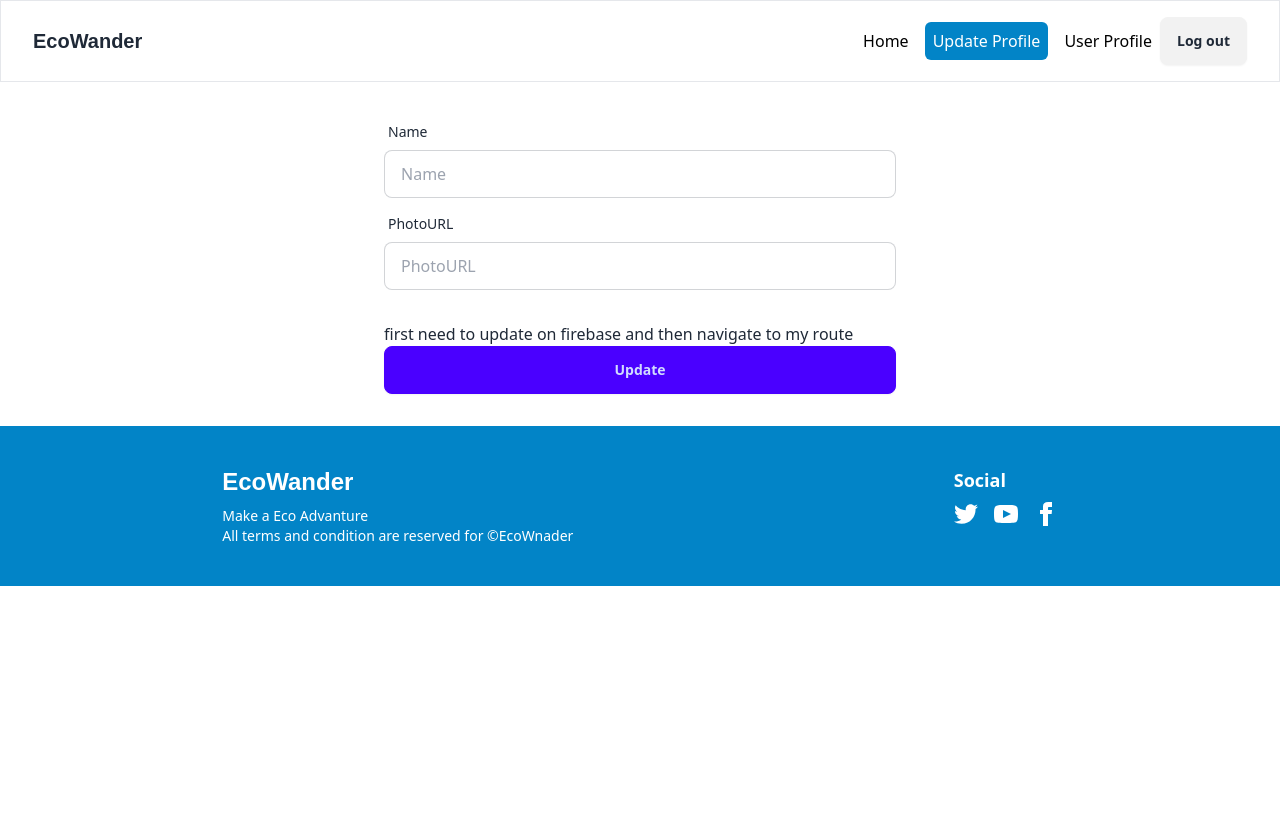
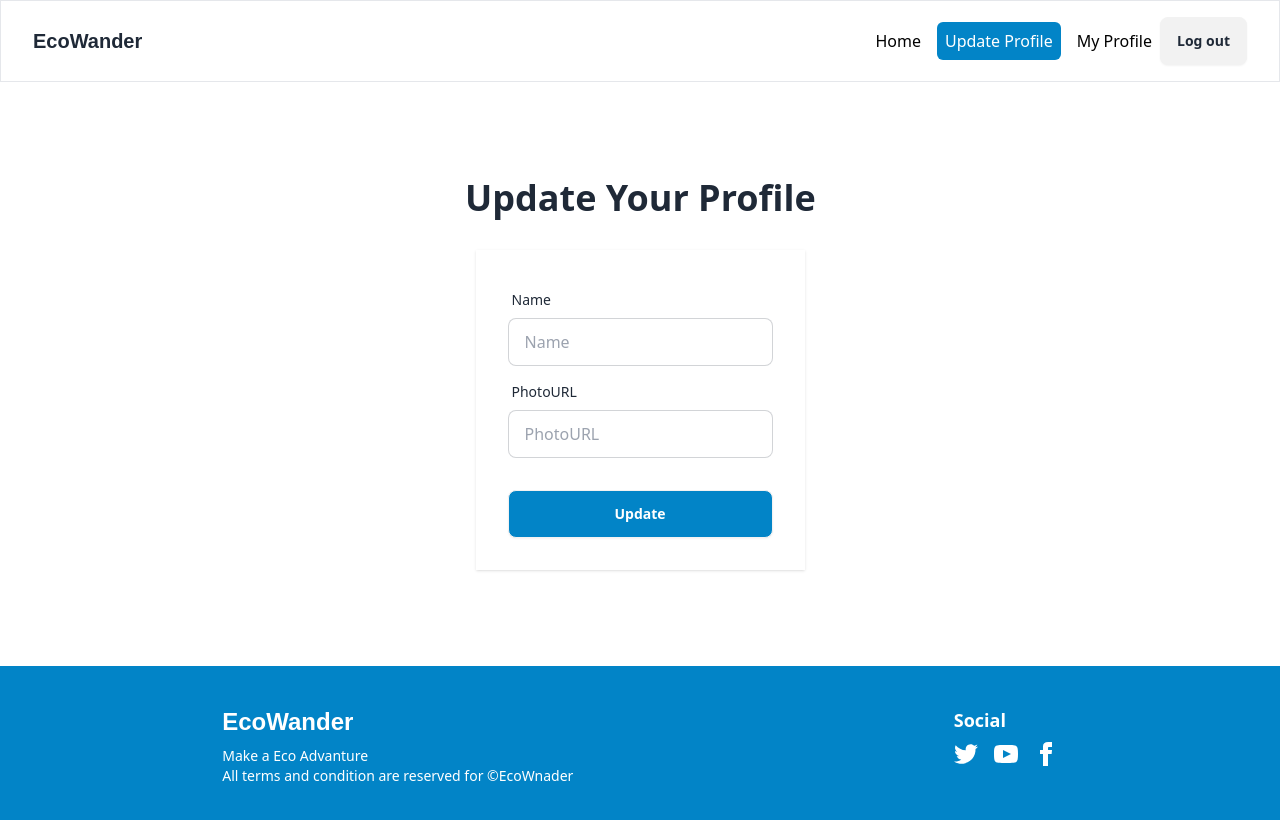
Before and after one commit to Rupon100/EcoWander, a React (Vite) app: page /update-profile in a window 1280 px wide. Shown: the top 820 px of the page. Built offline with nearby package versions, Linux system fonts and the light colour scheme; no server answers; sample sign-in values are in the browser's storage; a web font is replaced by a local one.

Commit message:
update information functionality added & forget pass route

```diff
--- a/src/AuthProvider/AuthProvider.jsx
+++ b/src/AuthProvider/AuthProvider.jsx
@@ -1,4 +1,4 @@
-import { createUserWithEmailAndPassword, GoogleAuthProvider, onAuthStateChanged, sendPasswordResetEmail, signInWithEmailAndPassword, signInWithPopup, signOut, validatePassword } from "firebase/auth";
+import { createUserWithEmailAndPassword, GoogleAuthProvider, onAuthStateChanged, sendPasswordResetEmail, signInWithEmailAndPassword, signInWithPopup, signOut, updateProfile, validatePassword } from "firebase/auth";
 import { createContext, useEffect, useState } from "react";
 import auth from "../ultis/firebase.config";
 
@@ -8,6 +8,7 @@ export const AuthContext = createContext(null);
 const AuthProvider = ({children}) => {
     const [user, setUser] = useState(null);
     const [loading, setLoading] = useState(true);
+    const [updateEmail, setUpdateEmail] = useState("");
 
     const registerUser = (email,pass) => {
         return createUserWithEmailAndPassword(auth, email, pass);
@@ -28,6 +29,16 @@ const AuthProvider = ({children}) => {
         return sendPasswordResetEmail(auth, email);
     }
 
+    const upDateProfile = (name, photo) => {
+        // return(auth.currentUser, {displayName: name, photoURL: photo})
+        if(auth.currentUser){
+            return updateProfile(auth.currentUser, {
+                displayName: name,
+                photoURL: photo
+            })
+        }
+    }
+
     const logout = () => {
         setLoading(true)
         return signOut(auth);
@@ -35,16 +46,18 @@ const AuthProvider = ({children}) => {
 
 
 
-
     const contextValue = {
         user,
         loading,
+        updateEmail,
+        setUpdateEmail,
         setUser,
         registerUser,
         loginUser,
         googleLogin,
         logout,
-        resetPass
+        resetPass,
+        upDateProfile
     }
 
     useEffect(() => {
--- a/src/Components/Header.jsx
+++ b/src/Components/Header.jsx
@@ -19,7 +19,7 @@ const Header = () => {
                     {
                         user && <div className='space-x-4'>
                             <NavLink to='/update-profile' className={({ isActive }) => isActive ? 'bg-sky-600 text-white p-2 rounded-md border-none' : 'text-black'}>Update Profile</NavLink>
-                            <NavLink to='/profile' className={({ isActive }) => isActive ? 'bg-sky-600 text-white p-2 rounded-md border-none' : 'text-black'}>User Profile</NavLink>
+                            <NavLink to='/profile' className={({ isActive }) => isActive ? 'bg-sky-600 text-white p-2 rounded-md border-none' : 'text-black'}>My Profile</NavLink>
                         </div>
                     }
                 </ul>
--- a/src/Components/Profile.jsx
+++ b/src/Components/Profile.jsx
@@ -1,18 +1,21 @@
 import { useContext } from "react";
 import { AuthContext } from "../AuthProvider/AuthProvider";
 import { Link } from "react-router-dom";
+import 'animate.css';
+
 
 const Profile = () => {
     const { user } = useContext(AuthContext);
     return (
         <div className="p-24 flex flex-col gap-8 justify-center items-center">
-            <h2 className="text-center text-3xl md:text-4xl font-semibold">Welcome, {user.displayName}! <br /> Your EcoWander profile is ready</h2>
+            <h2 className="text-center text-3xl md:text-4xl font-semibold animate__animated animate__lightSpeedInRight">Welcome, {user.displayName}! <br /> Your EcoWander profile is ready</h2>
             <div className="p-12 flex gap-4 flex-col justify-center items-center rounded shadow-md">
-                <img className="w-14 h-14 border rounded-full" src={user.imageURL} alt="user profile" />
+
+                <img className="w-16 h-16 border rounded-full object-cover" src={user.photoURL} alt="user profile" />
+
                 <h2 className="text-2xl md:text-3xl font-semibold">{user.displayName}</h2>
                 <p className="font-medium text-lg">{user.email}</p>
-
-                <Link to='/update-profile' className="btn border-none bg-sky-600 hover:bg-sky-600 text-white">Update</Link>
+                <Link to='/update-profile' className="btn border-none bg-sky-600 hover:bg-sky-600 text-white">Update Information</Link>
             </div>
         </div>
     );
--- a/src/Components/UpdateProfile.jsx
+++ b/src/Components/UpdateProfile.jsx
@@ -1,9 +1,39 @@
-import React from 'react';
+import { useContext } from 'react';
+import { AuthContext } from '../AuthProvider/AuthProvider';
+import { useNavigate } from 'react-router-dom';
+import 'animate.css';
+
 
 const UpdateProfile = () => {
+
+    const { upDateProfile, user, setUser } = useContext(AuthContext);
+    const navigate = useNavigate();
+   //for forget
+
+    const handleUpdate = (e) => {
+      e.preventDefault();
+
+      const form = new FormData(e.target);
+      const name = form.get("name")
+      const photo = form.get("photo");
+      console.log(name, photo)
+
+      upDateProfile(name, photo)
+      .then(() => {
+        console.log("Profile Update!")
+        setUser({ ...user, displayName: name, photoURL: photo });
+        navigate('/profile')
+      })
+      .catch((error) => console.log(error.message))
+
+      console.log(user)
+    }
+
+
     return (
-        <div className='flex justify-center items-center'>
-            <form className="card-body max-w-xl">
+        <div className='flex gap-8 flex-col justify-center items-center my-24'>
+            <h1 className='font-semibold text-2xl md:text-4xl text-center animate__animated animate__lightSpeedInLeft'>Update Your Profile</h1>
+            <form onSubmit={handleUpdate} className="card-body max-w-xl shadow">
                 <div className="form-control">
                   <label className="label">
                     <span className="label-text">Name</span>
@@ -17,8 +47,8 @@ const UpdateProfile = () => {
                   <input type="text" name='photo' placeholder="PhotoURL" className="input input-bordered" required />
                 </div>
                 <div className="form-control mt-6">
-                   first need to update on firebase and then navigate to my route
-                  <button className="btn btn-primary">Update</button>
+                   {/* first need to update on firebase and then navigate to my route */}
+                  <button className="btn bg-sky-600 hover:bg-sky-500 text-white">Update</button>
                 </div>
             </form>
         </div>
--- a/src/Pages/ForgetPass.jsx
+++ b/src/Pages/ForgetPass.jsx
@@ -1,9 +1,35 @@
-import React from 'react';
+import { useContext } from "react";
+import { AuthContext } from "../AuthProvider/AuthProvider";
+
+
 
 const ForgetPass = () => {
+    const { updateEmail, resetPass } = useContext(AuthContext);
+
+    const handleReset = () => {
+        if(updateEmail){
+
+          resetPass(updateEmail)
+          .then(() => {
+            console.log("Reset Email Sent!")
+            window.open("https://mail.google.com/")
+          })
+
+        }
+    }
+
     return (
-        <div>
-            forget pass?
+        <div className="my-28 gap-8 flex justify-center items-center flex-col">
+            <h2 className="font-semibold text-2xl md:text-4xl">Forget Password?</h2>
+            <form className="max-w-xl p-10 space-y-4 shadow">
+                <div className="form-control">
+                    <label className="label">
+                      <span className="label-text">Email</span>
+                    </label>
+                    <input type="email" name="email" value={updateEmail} placeholder="email" className="input input-bordered" required />
+                </div>
+                <button onClick={handleReset} className="w-full border-none text-white btn p-2 bg-sky-600 hover:bg-sky-500 " type="button">Reset Password</button>
+            </form>
         </div>
     );
 };
--- a/src/Pages/Login.jsx
+++ b/src/Pages/Login.jsx
@@ -6,10 +6,10 @@ import { Link, useLocation, useNavigate } from "react-router-dom";
 import { AuthContext } from "../AuthProvider/AuthProvider";
 
 const Login = () => {
-    const {setUser, loginUser, user, googleLogin, resetPass} = useContext(AuthContext);
+    const {setUser, loginUser, user, googleLogin, resetPass, updateEmail, setUpdateEmail} = useContext(AuthContext);
     const [showPass, setShowPass] = useState(false);
     const [error, setError] = useState("");
-    const [email, setEmail] = useState("");
+    // const [email, setEmail] = useState("");
 
     const navigate = useNavigate();
     const location = useLocation();
@@ -57,14 +57,14 @@ const Login = () => {
     }
 
 
-    const resetPassword = () => {
-      if(email){
-        resetPass(email)
-        .then(() => console.log("Reset Email Sent!"))
-      }
-    }
+    // const resetPassword = () => {
+    //   if(email){
+    //     resetPass(email)
+    //     .then(() => console.log("Reset Email Sent!"))
+    //   }
+    // }
 
-
+     console.log(updateEmail)
 
 
     return (
@@ -81,10 +81,10 @@ const Login = () => {
                       type="email"
                       name="email"
                       placeholder="email"
-                      value={email}
+                      value={updateEmail}
                       className="input input-bordered"
                       required
-                      onChange={(e) => setEmail(e.target.value)} />
+                      onChange={(e) => setUpdateEmail(e.target.value)} />
 
                   </div>
                   <div className="form-control relative">
@@ -100,7 +100,7 @@ const Login = () => {
                     </button>
 
                     <label className="label">
-                      <button onClick={resetPassword} className="label-text-alt link link-hover">Forgot password?</button>
+                      <Link to='/forgetpass' className="label-text-alt link link-hover">Forgot password?</Link>
                     </label>
                   </div>
 
```
Also changed, not shown: src/Router/router.jsx (+6 -1 lines).
